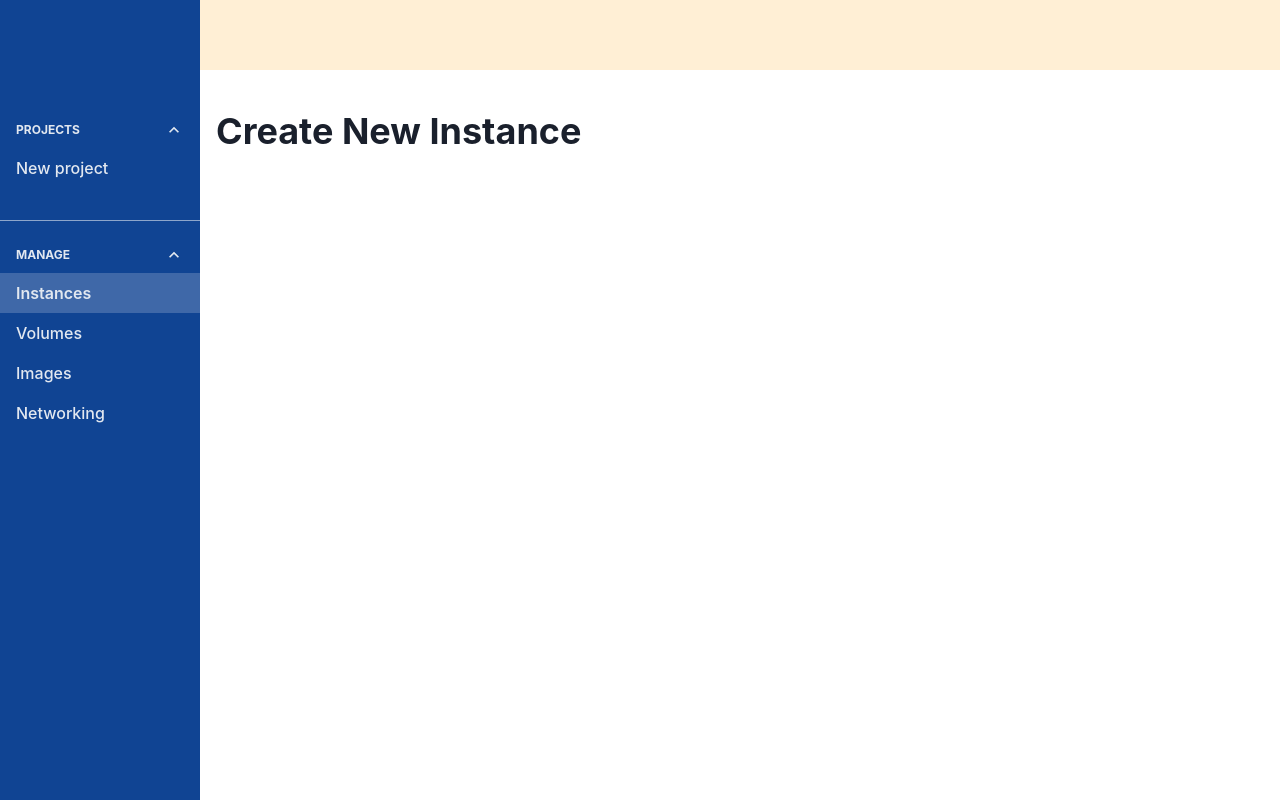
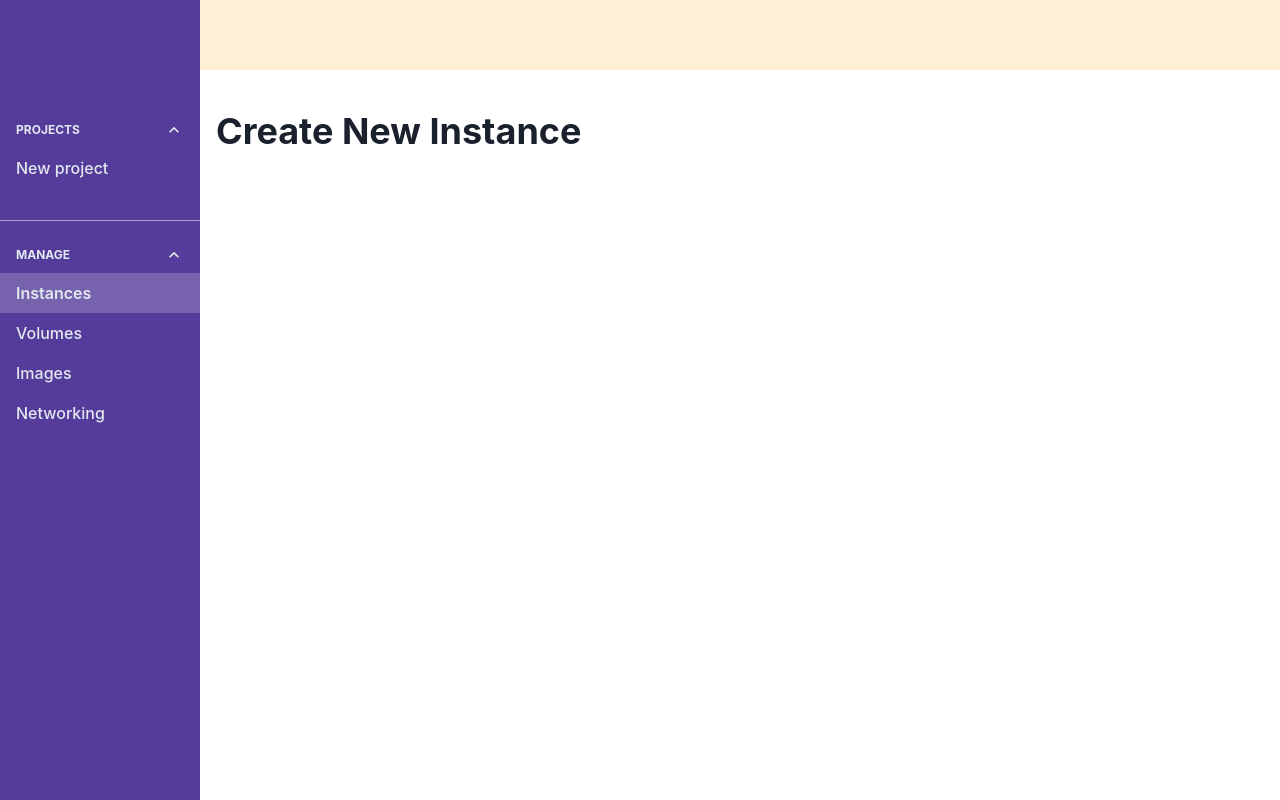
Before and after one commit to fruitbox12/marscloud, a Next.js app: page /instances/new in a window 1280 px wide. Built offline with nearby package versions, Linux system fonts and the light colour scheme.

Commit message:
Change color of sidebar

```diff
--- a/components/sidebar/index.tsx
+++ b/components/sidebar/index.tsx
@@ -13,7 +13,7 @@ import SiderbarLink from "./sidebar-link";
 
 const Sidebar: FC = () => {
   return (
-    <Stack bg="blue.800" h="100%" pt={28}>
+    <Stack bg="purple.700" h="100%" pt={28}>
       <Accordion defaultIndex={[0, 1]} allowMultiple variant="sidebar">
         <Stack spacing={4}>
           <AccordionItem>
```
